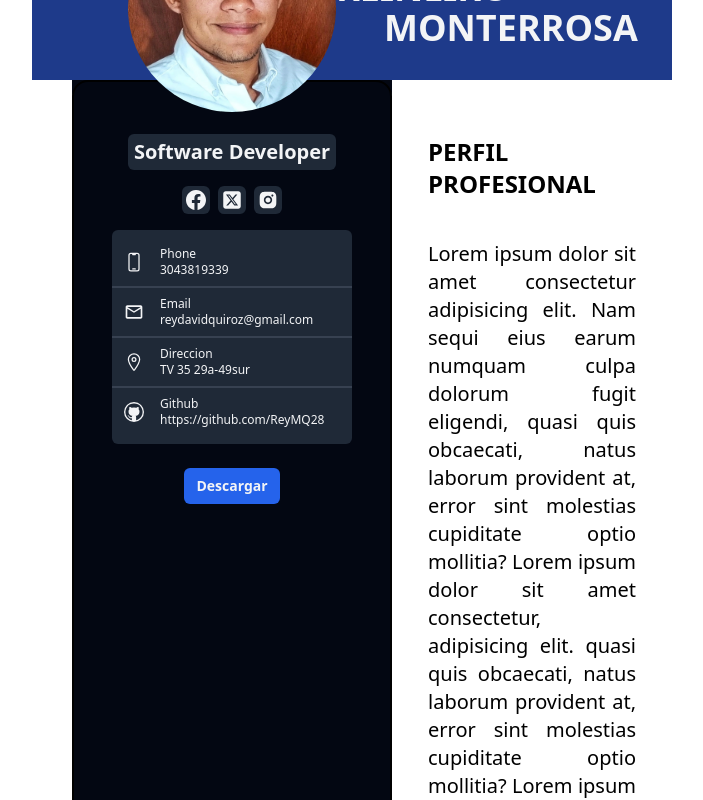
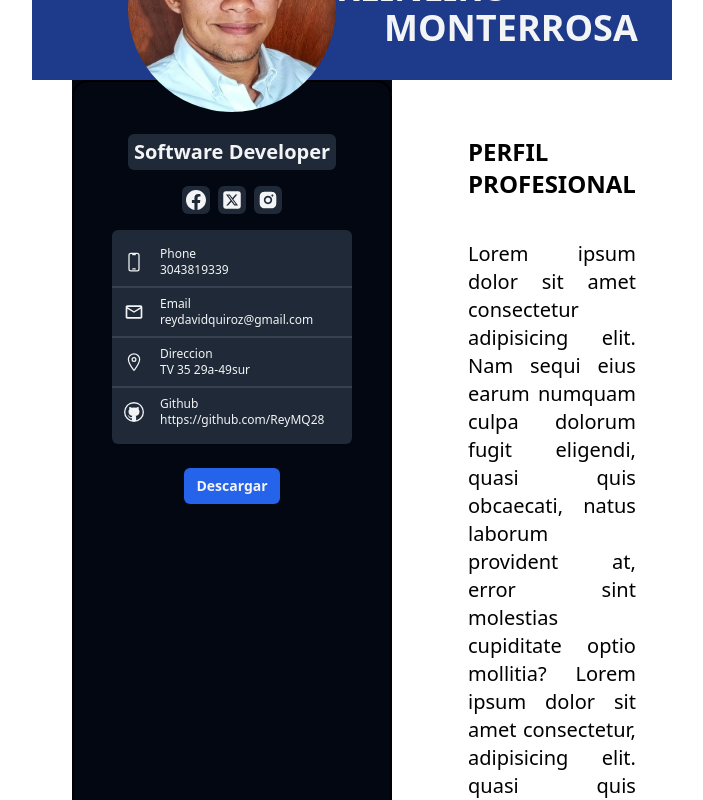
Before and after one commit to mateodevcode/curriculum-vitae-react, a React (Vite) app: page /curriculum-vitae-react/ in a window 1280 px wide. Shown: the part 240-1040 px from the top of the page, without its empty margins (288-991 px from the left). Built offline with nearby package versions, Linux system fonts and the light colour scheme.

Commit message:
correcion padding aboutme

```diff
--- a/src/components/AboutMe.jsx
+++ b/src/components/AboutMe.jsx
@@ -4,12 +4,12 @@ function AboutMe() {
   return (
     <div className="flex flex-col justify-start items-start px-5 ">
       <div className=" block  mt-12 ">
-        <h3 className=" flex text-2xl items-start font-semibold py-2 hover:text-blue-700 " >
+        <h3 className=" flex text-2xl items-start font-semibold py-2 hover:text-blue-700 px-10" >
           PERFIL PROFESIONAL
         </h3>
       </div>
       <div>
-        <p className="block descripcion-about  text-justify w-auto pr-4 mt-8 text-xl ">
+        <p className="block descripcion-about  text-justify w-auto px-10 mt-8 text-xl ">
           Lorem ipsum dolor sit amet consectetur adipisicing elit. Nam sequi eius earum numquam culpa dolorum fugit eligendi, quasi quis obcaecati, natus laborum provident at, error sint molestias cupiditate optio mollitia? Lorem ipsum dolor sit amet consectetur, adipisicing elit. quasi quis obcaecati, natus laborum provident at, error sint molestias cupiditate optio mollitia? Lorem ipsum dolor sit amet consectetur, adipisicing elit.quasi quis obcaecati, natus laborum provident at, error sint molestias cupiditate option.
 
         </p>
```
